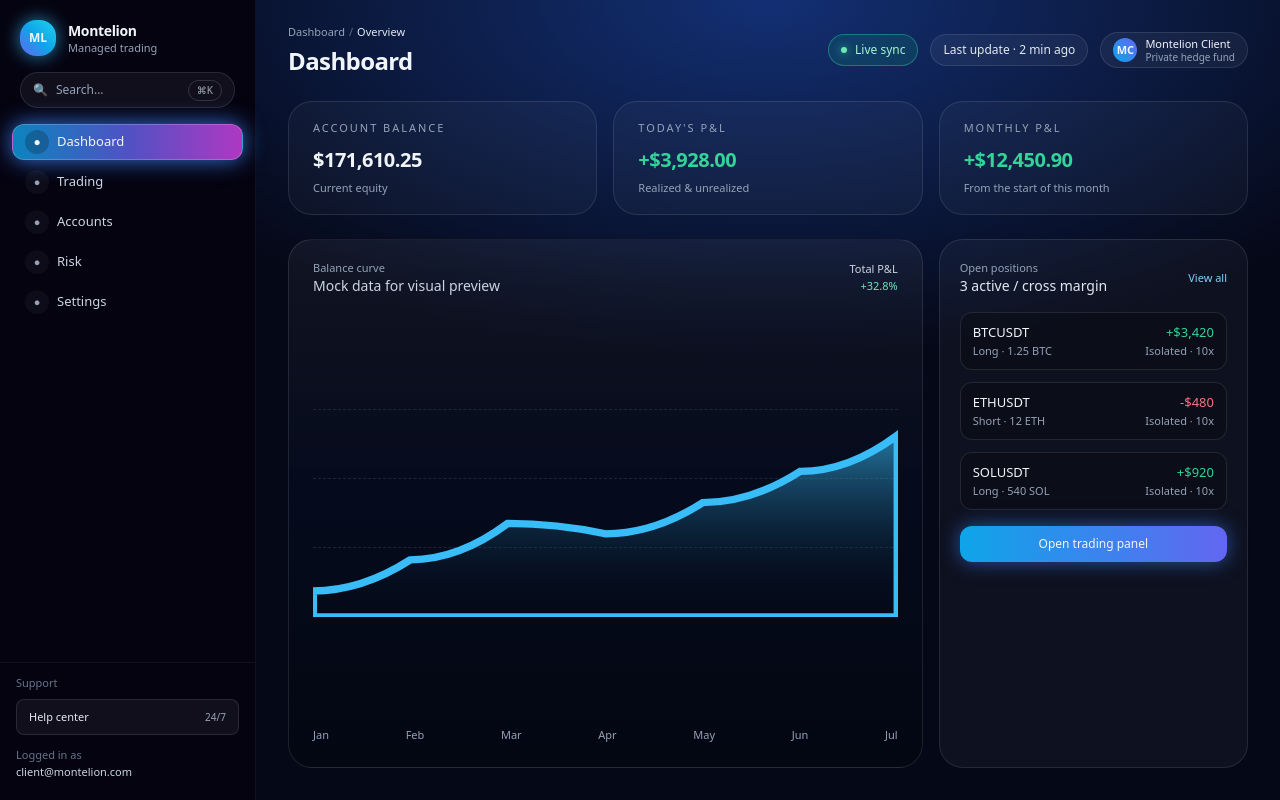
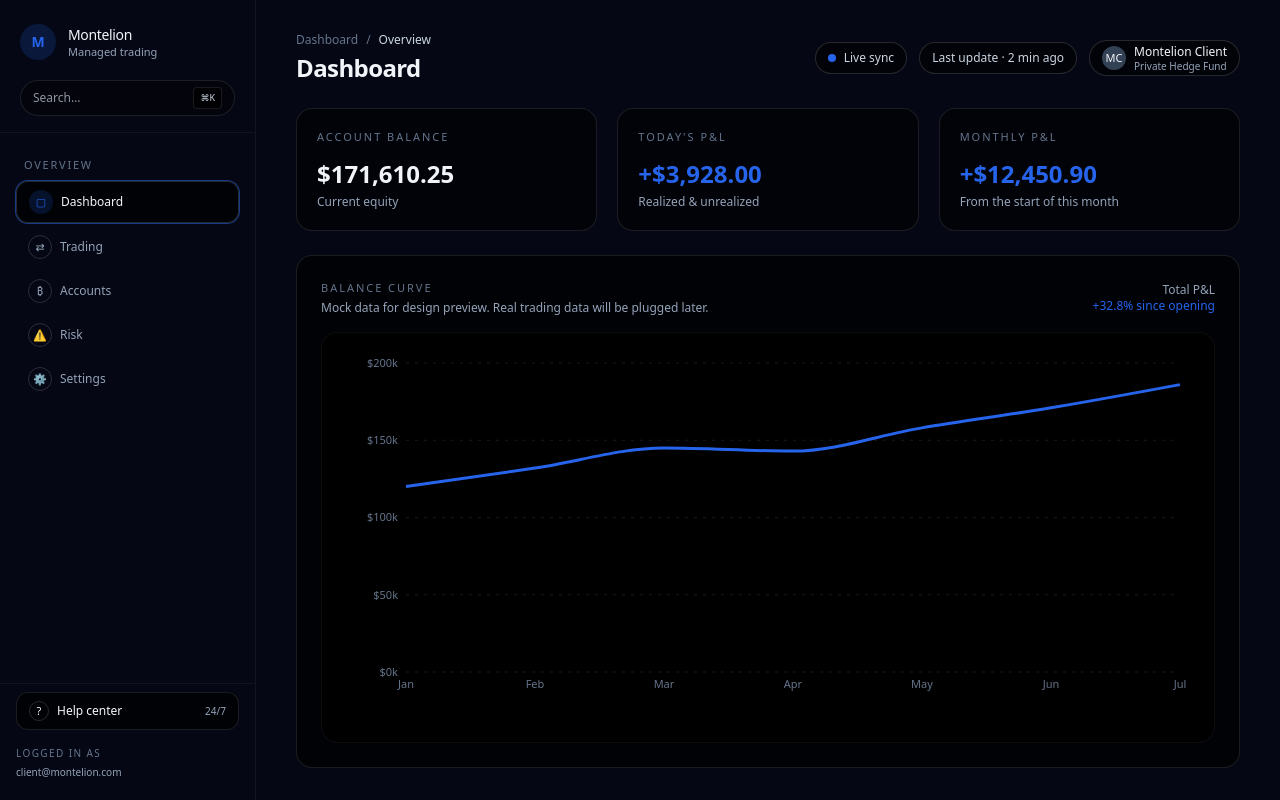
Before and after one commit to montelioncapital/montelion-app-v1, a Next.js app: page /dashboard in a window 1280 px wide. Built offline with nearby package versions, Linux system fonts and the light colour scheme.

Commit message:
Update page.jsx

```diff
--- a/app/dashboard/page.jsx
+++ b/app/dashboard/page.jsx
@@ -1,25 +1,41 @@
-// app/dashboard/page.jsx
+"use client";
+
+import {
+  LineChart,
+  Line,
+  XAxis,
+  YAxis,
+  Tooltip,
+  ResponsiveContainer,
+  CartesianGrid,
+} from "recharts";
+
+const balanceData = [
+  { month: "Jan", value: 120000 },
+  { month: "Feb", value: 132000 },
+  { month: "Mar", value: 145000 },
+  { month: "Apr", value: 143000 },
+  { month: "May", value: 158000 },
+  { month: "Jun", value: 171000 },
+  { month: "Jul", value: 186000 },
+];
+
+const MONTELION_BLUE = "#2664EC";
 
 export default function DashboardPage() {
-  const positions = [
-    { symbol: "BTCUSDT", side: "Long", size: "1.25 BTC", pnl: "+$3,420", pnlColor: "text-emerald-400" },
-    { symbol: "ETHUSDT", side: "Short", size: "12 ETH", pnl: "-$480", pnlColor: "text-rose-400" },
-    { symbol: "SOLUSDT", side: "Long", size: "540 SOL", pnl: "+$920", pnlColor: "text-emerald-400" },
-  ];
-
-  const balancePoints = [40, 46, 53, 51, 57, 63, 70]; // juste des valeurs mock
-
   return (
-    <main className="min-h-screen bg-[#050816] text-slate-100 flex">
+    <div className="min-h-screen flex bg-[#050814] text-slate-100">
       {/* SIDEBAR */}
-      <aside className="w-64 bg-[#050310] border-r border-white/5 flex flex-col">
-        {/* Logo */}
-        <div className="px-5 pt-5 pb-4 flex items-center gap-3">
-          <div className="h-9 w-9 rounded-2xl bg-gradient-to-tr from-indigo-500 via-sky-500 to-cyan-400 flex items-center justify-center text-xs font-semibold shadow-[0_0_18px_rgba(56,189,248,0.7)]">
-            ML
+      <aside className="w-64 border-r border-white/5 flex flex-col">
+        <div className="px-5 pt-6 pb-4 border-b border-white/5">
+          <div className="flex items-center gap-3">
+            <div className="h-9 w-9 rounded-full bg-[rgba(38,100,236,0.18)] flex items-center justify-center">
+              <span className="text-sm font-semibold" style={{ color: MONTELION_BLUE }}>
+                M
+              </span>
             </div>
             <div className="flex flex-col leading-tight">
-            <span className="text-sm font-semibold tracking-tight">
+              <span className="text-sm font-medium tracking-tight">
                 Montelion
               </span>
               <span className="text-[11px] text-slate-400">
@@ -29,287 +45,233 @@ export default function DashboardPage() {
           </div>
 
           {/* Search */}
-        <div className="px-5 mb-3">
-          <div className="h-9 rounded-full bg-white/5 border border-white/10 flex items-center px-3 text-[12px] text-slate-400">
-            <span className="mr-2">🔍</span>
-            <span>Search…</span>
-            <span className="ml-auto text-[10px] px-2 py-0.5 rounded-full border border-white/15 text-slate-300/80">
+          <div className="mt-5">
+            <div className="h-9 w-full rounded-full border border-white/10 bg-black/40 px-3 text-xs text-slate-300 flex items-center justify-between">
+              <span className="opacity-70">Search…</span>
+              <span className="px-1.5 py-0.5 rounded bg-black/60 text-[9px] border border-white/10">
                 ⌘K
               </span>
             </div>
           </div>
+        </div>
 
         {/* Menu */}
-        <nav className="px-3 mt-1 space-y-1 text-[13px]">
-          <SidebarItem label="Dashboard" active />
-          <SidebarItem label="Trading" />
-          <SidebarItem label="Accounts" />
-          <SidebarItem label="Risk" />
-          <SidebarItem label="Settings" />
+        <nav className="flex-1 px-4 py-6 text-xs">
+          <p className="px-2 mb-2 text-[11px] font-medium tracking-[0.16em] text-slate-500">
+            OVERVIEW
+          </p>
+
+          {/* Active item */}
+          <button
+            className="mb-1 w-full flex items-center gap-2 rounded-xl px-3 py-2 text-xs font-medium bg-black/70 border border-white/15"
+            style={{ boxShadow: "0 0 0 1px rgba(38,100,236,0.55)" }}
+          >
+            <span
+              className="h-6 w-6 rounded-full flex items-center justify-center text-[11px]"
+              style={{ backgroundColor: "rgba(38,100,236,0.16)", color: MONTELION_BLUE }}
+            >
+              ▢
+            </span>
+            <span>Dashboard</span>
+          </button>
+
+          {/* Other items */}
+          <button className="mb-1 w-full flex items-center gap-2 rounded-xl px-3 py-2 text-xs text-slate-400 hover:bg-white/5">
+            <span className="h-6 w-6 rounded-full border border-white/15 text-[11px] flex items-center justify-center">
+              ⇄
+            </span>
+            <span>Trading</span>
+          </button>
+
+          <button className="mb-1 w-full flex items-center gap-2 rounded-xl px-3 py-2 text-xs text-slate-400 hover:bg-white/5">
+            <span className="h-6 w-6 rounded-full border border-white/15 text-[11px] flex items-center justify-center">
+              ₿
+            </span>
+            <span>Accounts</span>
+          </button>
+
+          <button className="mb-1 w-full flex items-center gap-2 rounded-xl px-3 py-2 text-xs text-slate-400 hover:bg-white/5">
+            <span className="h-6 w-6 rounded-full border border-white/15 text-[11px] flex items-center justify-center">
+              ⚠
+            </span>
+            <span>Risk</span>
+          </button>
+
+          <button className="w-full flex items-center gap-2 rounded-xl px-3 py-2 text-xs text-slate-400 hover:bg-white/5">
+            <span className="h-6 w-6 rounded-full border border-white/15 text-[11px] flex items-center justify-center">
+              ⚙
+            </span>
+            <span>Settings</span>
+          </button>
         </nav>
 
-        <div className="mt-auto px-4 pb-5 pt-3 text-[11px] text-slate-500 border-t border-white/5">
-          <div className="mb-2">Support</div>
-          <button className="w-full h-9 rounded-lg border border-white/10 bg-white/5 flex items-center justify-between px-3 text-[11px] text-slate-200">
+        {/* Support */}
+        <div className="px-4 pb-5 pt-2 border-t border-white/5 text-[11px]">
+          <button className="w-full flex items-center justify-between rounded-xl px-3 py-2 bg-black/70 border border-white/10 text-xs">
+            <span className="flex items-center gap-2">
+              <span className="h-5 w-5 rounded-full border border-white/15 flex items-center justify-center text-[11px]">
+                ?
+              </span>
               <span>Help center</span>
+            </span>
             <span className="text-[10px] text-slate-400">24/7</span>
           </button>
-          <div className="mt-3">
+
+          <div className="mt-4 text-[10px] text-slate-500">
+            <div className="uppercase tracking-[0.14em] mb-1">
               Logged in as
-            <div className="text-slate-300">client@montelion.com</div>
+            </div>
+            <div className="text-slate-400">client@montelion.com</div>
           </div>
         </div>
       </aside>
 
       {/* MAIN */}
-      <section className="flex-1 relative overflow-hidden">
-        {/* grand fond radial */}
-        <div className="pointer-events-none absolute inset-0 bg-[radial-gradient(1200px_600px_at_top,_rgba(37,99,235,0.55),transparent_60%)] opacity-80" />
-
-        <div className="relative h-full flex flex-col gap-6 px-8 pt-6 pb-8">
-          {/* Top bar */}
-          <header className="flex items-center justify-between">
+      <main className="flex-1 flex flex-col px-10 py-8 gap-6">
+        {/* Header row */}
+        <div className="flex items-center justify-between">
           <div>
-              <div className="text-[11px] text-slate-400 flex items-center gap-1">
+            <div className="flex items-center gap-2 text-xs text-slate-500 mb-1">
               <span>Dashboard</span>
-                <span className="opacity-60">/</span>
-                <span className="text-slate-200">Overview</span>
+              <span>/</span>
+              <span className="text-slate-300">Overview</span>
             </div>
-              <h1 className="mt-1 text-2xl font-semibold tracking-tight">
+            <h1 className="text-2xl font-semibold tracking-tight">
               Dashboard
             </h1>
           </div>
 
-            <div className="flex items-center gap-3 text-[12px]">
-              <div className="h-8 px-3 rounded-full border border-emerald-400/40 bg-emerald-500/15 text-emerald-200 flex items-center gap-2">
-                <span className="h-1.5 w-1.5 rounded-full bg-emerald-300 shadow-[0_0_8px_rgba(52,211,153,0.9)]" />
-                Live sync
-              </div>
-              <div className="h-8 px-3 rounded-full border border-white/10 bg-white/5 text-slate-200 flex items-center">
+          <div className="flex items-center gap-3 text-xs">
+            <button className="inline-flex items-center gap-2 rounded-full border border-white/15 bg-black/60 px-3 h-8">
+              <span
+                className="h-2 w-2 rounded-full"
+                style={{ backgroundColor: MONTELION_BLUE }}
+              />
+              <span className="text-slate-300">Live sync</span>
+            </button>
+
+            <button className="inline-flex items-center gap-2 rounded-full border border-white/15 bg-black/60 px-3 h-8 text-slate-300">
               Last update · 2 min ago
-              </div>
-              <div className="flex items-center gap-2 pl-3 pr-3 h-9 rounded-full bg-white/5 border border-white/10">
-                <div className="h-6 w-6 rounded-full bg-gradient-to-tr from-sky-500 to-indigo-500 flex items-center justify-center text-[11px] font-semibold">
+            </button>
+
+            <div className="flex items-center gap-2 rounded-full border border-white/15 bg-black/60 px-3 h-9">
+              <div className="h-6 w-6 rounded-full bg-slate-700 flex items-center justify-center text-[11px] font-medium">
                 MC
               </div>
-                <div className="leading-tight">
-                  <div className="text-[11px]">Montelion Client</div>
-                  <div className="text-[10px] text-slate-400">
-                    Private hedge fund
+              <div className="flex flex-col leading-tight">
+                <span className="text-xs">Montelion Client</span>
+                <span className="text-[10px] text-slate-400">
+                  Private Hedge Fund
+                </span>
               </div>
             </div>
           </div>
         </div>
-          </header>
 
-          {/* Stat cards */}
-          <div className="grid grid-cols-3 gap-4 text-sm">
-            <StatCard
-              label="Account balance"
-              value="$171,610.25"
-              helper="Current equity"
-            />
-            <StatCard
-              label="Today's P&L"
-              value="+$3,928.00"
-              helper="Realized & unrealized"
-              valueClass="text-emerald-400"
-            />
-            <StatCard
-              label="Monthly P&L"
-              value="+$12,450.90"
-              helper="From the start of this month"
-              valueClass="text-emerald-400"
-            />
+        {/* KPI CARDS */}
+        <section className="grid grid-cols-1 md:grid-cols-3 gap-5">
+          <div className="rounded-2xl border border-white/10 bg-black/60 p-5">
+            <div className="text-[11px] tracking-[0.18em] text-slate-500 uppercase mb-3">
+              Account balance
+            </div>
+            <div className="text-2xl font-semibold mb-1">$171,610.25</div>
+            <p className="text-xs text-slate-400">Current equity</p>
           </div>
 
-          {/* Chart + positions */}
-          <div className="grid grid-cols-3 gap-4 flex-1">
-            {/* Big chart card */}
-            <div className="col-span-2 rounded-3xl border border-white/10 bg-gradient-to-b from-white/5 via-[#050b1c] to-[#030712] px-6 pt-5 pb-6 flex flex-col">
+          <div className="rounded-2xl border border-white/10 bg-black/60 p-5">
+            <div className="text-[11px] tracking-[0.18em] text-slate-500 uppercase mb-3">
+              Today&apos;s P&amp;L
+            </div>
+            <div
+              className="text-2xl font-semibold mb-1"
+              style={{ color: MONTELION_BLUE }}
+            >
+              +$3,928.00
+            </div>
+            <p className="text-xs text-slate-400">Realized &amp; unrealized</p>
+          </div>
+
+          <div className="rounded-2xl border border-white/10 bg-black/60 p-5">
+            <div className="text-[11px] tracking-[0.18em] text-slate-500 uppercase mb-3">
+              Monthly P&amp;L
+            </div>
+            <div
+              className="text-2xl font-semibold mb-1"
+              style={{ color: MONTELION_BLUE }}
+            >
+              +$12,450.90
+            </div>
+            <p className="text-xs text-slate-400">From the start of this month</p>
+          </div>
+        </section>
+
+        {/* BALANCE CURVE CARD */}
+        <section className="flex-1 rounded-2xl border border-white/10 bg-black/70 p-6 flex flex-col">
           <div className="flex items-center justify-between mb-4">
             <div>
-                  <div className="text-[11px] text-slate-400">
+              <div className="text-[11px] tracking-[0.18em] text-slate-500 uppercase mb-1">
                 Balance curve
               </div>
-                  <div className="text-sm text-slate-300">
-                    Mock data for visual preview
+              <p className="text-xs text-slate-400">
+                Mock data for design preview. Real trading data will be plugged later.
+              </p>
             </div>
+
+            <div className="text-right text-xs">
+              <div className="text-slate-400">Total P&amp;L</div>
+              <div
+                className="font-medium"
+                style={{ color: MONTELION_BLUE }}
+              >
+                +32.8% since opening
               </div>
-                <div className="text-right text-[11px] text-slate-300">
-                  <div>Total P&L</div>
-                  <div className="text-emerald-300 font-medium">+32.8%</div>
             </div>
           </div>
 
-              {/* Simple SVG chart */}
-              <div className="flex-1 flex items-center">
-                <div className="w-full h-52 relative">
-                  {/* y grid */}
-                  <div className="absolute inset-0 flex flex-col justify-between">
-                    {Array.from({ length: 4 }).map((_, i) => (
-                      <div
-                        key={i}
-                        className="w-full border-t border-dashed border-slate-700/50"
+          <div className="flex-1 rounded-2xl border border-white/5 bg-black/80 px-6 py-5">
+            <ResponsiveContainer width="100%" height="100%">
+              <LineChart data={balanceData} margin={{ top: 10, right: 10, left: 0, bottom: 20 }}>
+                <CartesianGrid vertical={false} stroke="rgba(148,163,184,0.15)" strokeDasharray="3 6" />
+                <XAxis
+                  dataKey="month"
+                  tickLine={false}
+                  axisLine={false}
+                  tick={{ fill: "#64748b", fontSize: 11 }}
                 />
-                    ))}
-                  </div>
-
-                  <svg
-                    viewBox="0 0 100 40"
-                    preserveAspectRatio="none"
-                    className="relative w-full h-full"
-                  >
-                    {/* area */}
-                    <defs>
-                      <linearGradient id="balanceArea" x1="0" x2="0" y1="0" y2="1">
-                        <stop offset="0%" stopColor="#38bdf8" stopOpacity="0.6" />
-                        <stop offset="100%" stopColor="#020617" stopOpacity="0" />
-                      </linearGradient>
-                    </defs>
-
-                    <path
-                      d={buildPath(balancePoints)}
-                      fill="url(#balanceArea)"
+                <YAxis
+                  tickLine={false}
+                  axisLine={false}
+                  tick={{ fill: "#64748b", fontSize: 11 }}
+                  tickFormatter={(v) => `$${(v / 1000).toFixed(0)}k`}
                 />
-                    <path
-                      d={buildPath(balancePoints)}
-                      fill="none"
-                      stroke="#38bdf8"
-                      strokeWidth="1.4"
-                      strokeLinecap="round"
+                <Tooltip
+                  contentStyle={{
+                    backgroundColor: "#020617",
+                    borderRadius: 10,
+                    border: "1px solid rgba(148,163,184,0.35)",
+                    fontSize: 11,
+                  }}
+                  labelStyle={{ color: "#e5e7eb", marginBottom: 4 }}
+                  formatter={(value) => [`$${Number(value).toLocaleString()}`, "Balance"]}
                 />
-                  </svg>
-                </div>
-              </div>
-
-              {/* x labels */}
-              <div className="mt-3 flex justify-between text-[11px] text-slate-400">
-                {["Jan", "Feb", "Mar", "Apr", "May", "Jun", "Jul"].map((m) => (
-                  <span key={m}>{m}</span>
-                ))}
-              </div>
-            </div>
-
-            {/* Positions card */}
-            <div className="rounded-3xl border border-white/10 bg-white/[0.04] px-5 pt-5 pb-4 flex flex-col">
-              <div className="flex items-center justify-between mb-4">
-                <div>
-                  <div className="text-[11px] text-slate-400">
-                    Open positions
-                  </div>
-                  <div className="text-sm text-slate-200">
-                    3 active / cross margin
-                  </div>
-                </div>
-                <button className="text-[11px] text-sky-300 hover:text-sky-200">
-                  View all
-                </button>
-              </div>
-
-              <div className="space-y-3 text-[12px]">
-                {positions.map((p) => (
-                  <div
-                    key={p.symbol}
-                    className="rounded-xl border border-white/10 bg-black/20 px-3 py-2.5 flex items-center justify-between"
-                  >
-                    <div>
-                      <div className="text-slate-100 text-[13px]">
-                        {p.symbol}
-                      </div>
-                      <div className="text-[11px] text-slate-400">
-                        {p.side} · {p.size}
-                      </div>
-                    </div>
-                    <div className="text-right">
-                      <div className={`${p.pnlColor} text-[13px] font-medium`}>
-                        {p.pnl}
-                      </div>
-                      <div className="text-[11px] text-slate-400">
-                        Isolated · 10x
-                      </div>
-                    </div>
-                  </div>
-                ))}
-              </div>
-
-              <button className="mt-4 h-9 rounded-xl bg-gradient-to-r from-sky-500 to-indigo-500 text-[12px] font-medium shadow-[0_0_20px_rgba(59,130,246,0.6)]">
-                Open trading panel
-              </button>
-            </div>
-          </div>
+                <Line
+                  type="monotone"
+                  dataKey="value"
+                  stroke={MONTELION_BLUE}
+                  strokeWidth={3}
+                  dot={false}
+                  activeDot={{
+                    r: 5,
+                    stroke: MONTELION_BLUE,
+                    strokeWidth: 2,
+                    fill: "#020617",
+                  }}
+                />
+              </LineChart>
+            </ResponsiveContainer>
           </div>
         </section>
       </main>
-  );
-}
-
-/* --------- small helpers ---------- */
-
-function SidebarItem({ label, active }) {
-  if (active) {
-    return (
-      <div className="flex items-center gap-2 rounded-xl bg-gradient-to-r from-sky-500/80 via-indigo-500/80 to-fuchsia-500/80 px-3 h-9 text-[13px] font-medium shadow-[0_0_22px_rgba(59,130,246,0.9)] border border-white/20">
-        <span className="h-6 w-6 rounded-full bg-black/20 flex items-center justify-center text-[12px]">
-          ●
-        </span>
-        <span>{label}</span>
     </div>
   );
 }
-
-  return (
-    <button className="flex w-full items-center gap-2 rounded-xl px-3 h-9 text-[13px] text-slate-300 hover:bg-white/[0.04] border border-transparent hover:border-white/10">
-      <span className="h-6 w-6 rounded-full bg-white/[0.04] flex items-center justify-center text-[11px] text-slate-400">
-        ●
-      </span>
-      <span>{label}</span>
-    </button>
-  );
-}
-
-function StatCard({ label, value, helper, valueClass = "text-slate-100" }) {
-  return (
-    <div className="rounded-3xl border border-white/10 bg-white/[0.03] px-6 py-4 flex flex-col justify-center">
-      <div className="text-[11px] text-slate-400 uppercase tracking-[0.18em]">
-        {label}
-      </div>
-      <div className={`mt-2 text-xl font-semibold tracking-tight ${valueClass}`}>
-        {value}
-      </div>
-      <div className="mt-1 text-[11px] text-slate-400">{helper}</div>
-    </div>
-  );
-}
-
-/**
- * Transforme un tableau de valeurs en path SVG smooth
- * (0–100 en X, 0–40 en Y ; Y inversé pour le système de coordonnées SVG)
- */
-function buildPath(values) {
-  if (!values.length) return "";
-
-  const stepX = 100 / (values.length - 1);
-  const max = Math.max(...values);
-  const min = Math.min(...values);
-  const range = max - min || 1;
-
-  const points = values.map((v, i) => {
-    const x = i * stepX;
-    const norm = (v - min) / range; // 0–1
-    const y = 40 - norm * 30 - 5; // marge haute & basse
-    return { x, y };
-  });
-
-  let d = `M ${points[0].x} ${points[0].y}`;
-  for (let i = 1; i < points.length; i++) {
-    const p0 = points[i - 1];
-    const p1 = points[i];
-    const mx = (p0.x + p1.x) / 2;
-    d += ` Q ${mx} ${p0.y} ${p1.x} ${p1.y}`;
-  }
-
-  // fermer pour l'area
-  d += ` L 100 40 L 0 40 Z`;
-  return d;
-}
```
Lines whose indentation alone changed are shown as unchanged.
